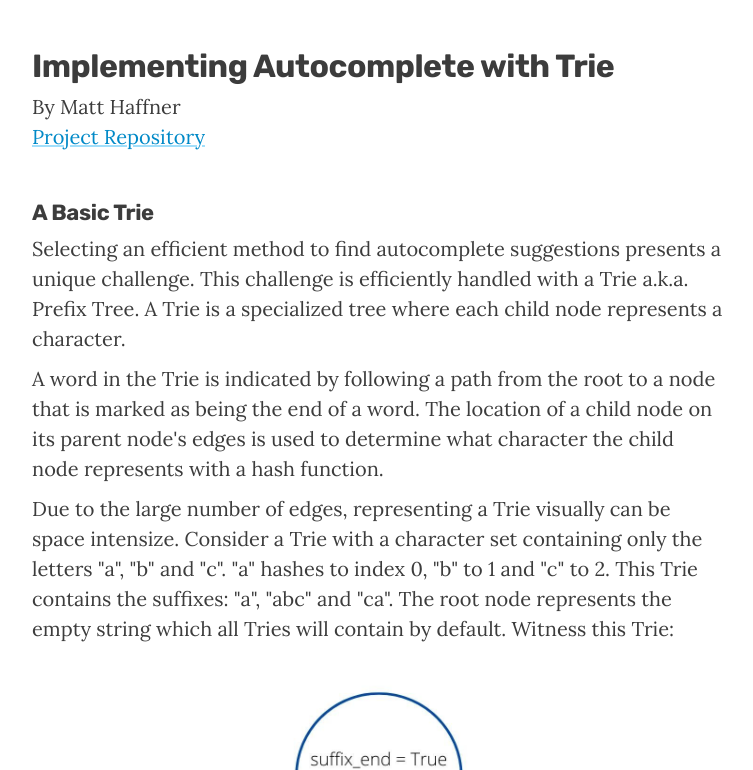
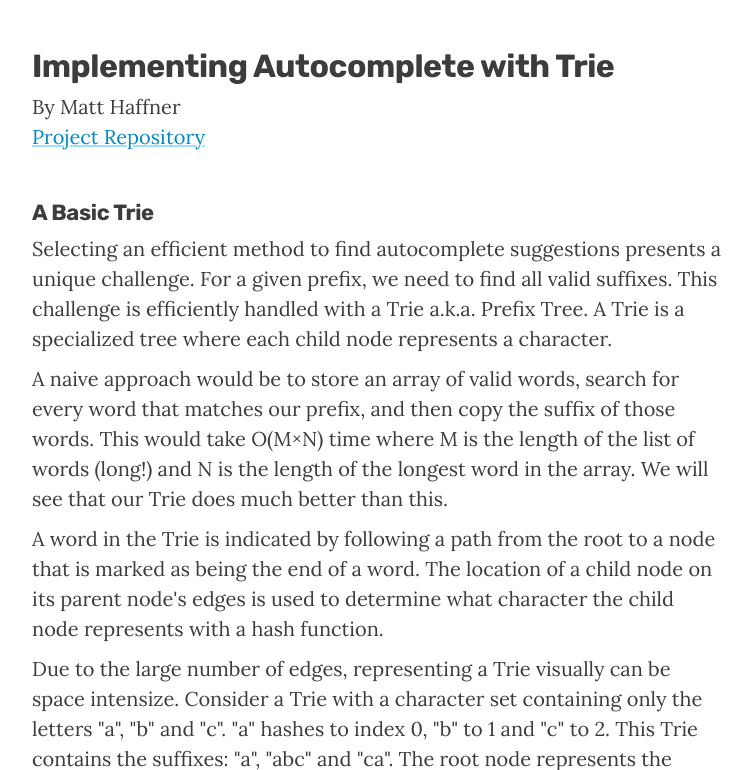
Before and after one commit to mrhaffner/trie, a Flask app: page / in a window 1280 px wide. Shown: the top 770 px of the page, without its empty margins (262-1015 px from the left). Run offline with Flask 2, Linux system fonts and the light colour scheme; parts of the project's set-up code (start-up, migrations or seed data) failed here and were passed over.

Commit message:
added description of naive implementation

```diff
--- a/app/templates/index.html
+++ b/app/templates/index.html
@@ -61,9 +61,17 @@
         <div>
           <p>
             Selecting an efficient method to find autocomplete suggestions
-            presents a unique challenge. This challenge is efficiently handled
-            with a Trie a.k.a. Prefix Tree. A Trie is a specialized tree where
-            each child node represents a character.
+            presents a unique challenge. For a given prefix, we need to find all
+            valid suffixes. This challenge is efficiently handled with a Trie
+            a.k.a. Prefix Tree. A Trie is a specialized tree where each child
+            node represents a character.
+          </p>
+          <p>
+            A naive approach would be to store an array of valid words, search
+            for every word that matches our prefix, and then copy the suffix of
+            those words. This would take O(M&times;N) time where M is the length
+            of the list of words (long!) and N is the length of the longest word
+            in the array. We will see that our Trie does much better than this.
           </p>
           <p>
             A word in the Trie is indicated by following a path from the root to
@@ -391,6 +399,12 @@
           That's 163 times faster! That improvement came at the cost of memory
           and insertion/deletion performance.
         </p>
+        <p>
+          Our double loop naive implementation from the introduction took 1,600
+          microseconds to get all suffixes. Even a non-cached Trie is twice as
+          fast! Our dataset is small. The larger the dataset, the worse the
+          naive approach will due relative to the Trie.
+        </p>
       </section>
       <section>
         <h2>A Study of Google Autocomplete</h2>
```
